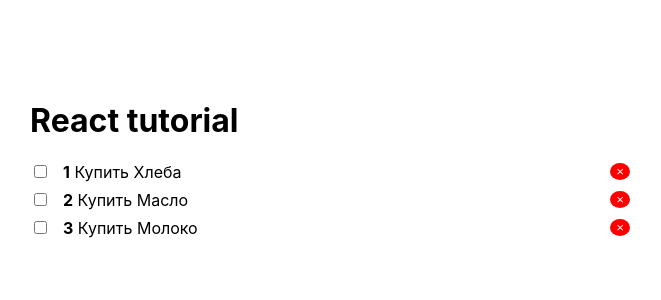
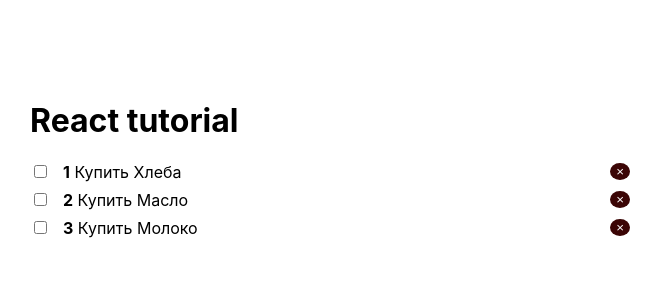
Before and after one commit to porestoranamm/Modal.Window, a React (Create React App) app in the folder test react/react-intro/: page / in a window 1280 px wide. Shown: the top 300 px of the page, without its empty margins (310-971 px from the left). Built offline with nearby package versions, Linux system fonts and the light colour scheme.

Commit message:
create color rm

```diff
--- a/test react/react-intro/src/index.css
+++ b/test react/react-intro/src/index.css
@@ -19,7 +19,7 @@ code {
 }
 
 .rm {
-  background: red;
+  background: rgb(59, 5, 5);
   border-radius: 50%;
   color: #fff;
   border: none;
```
